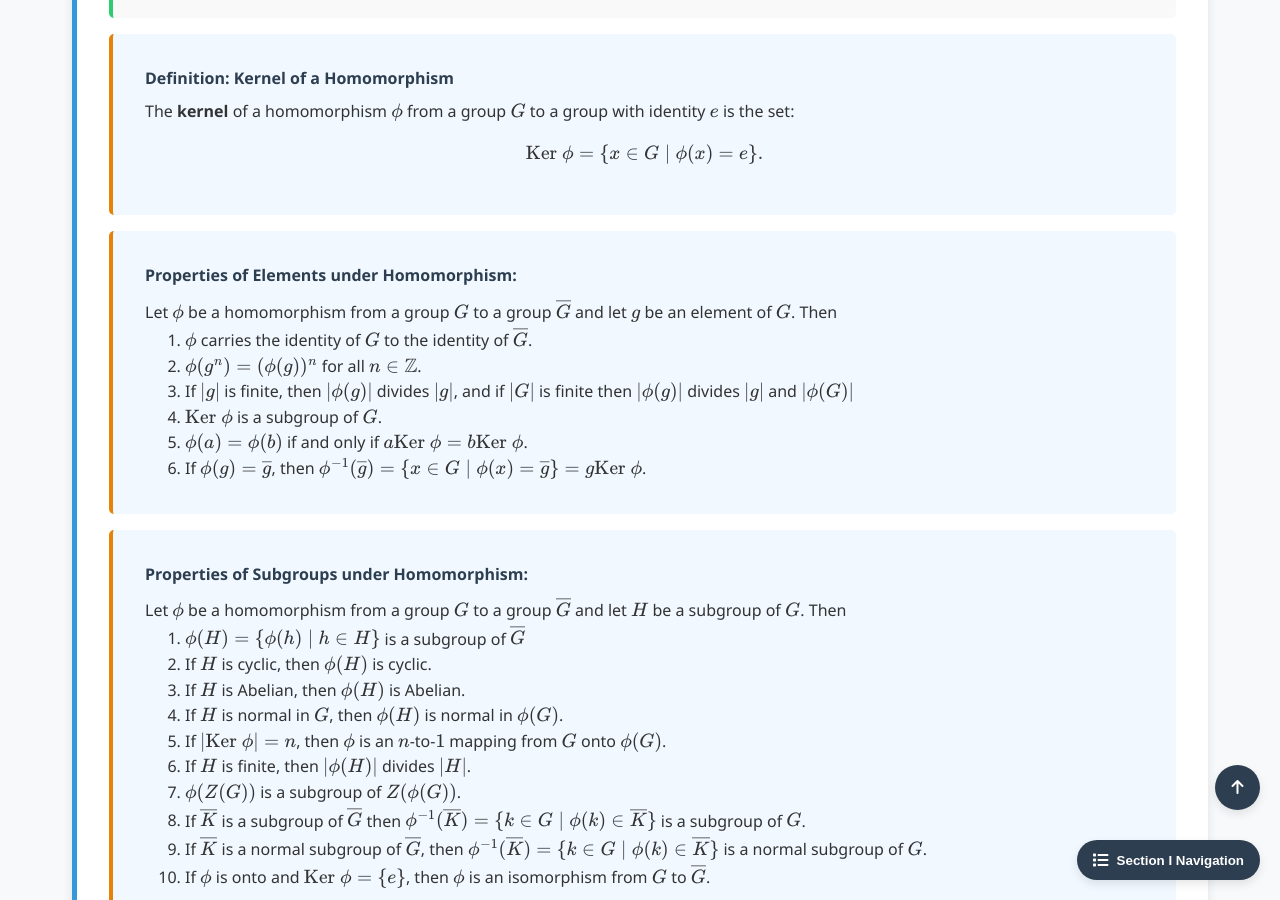
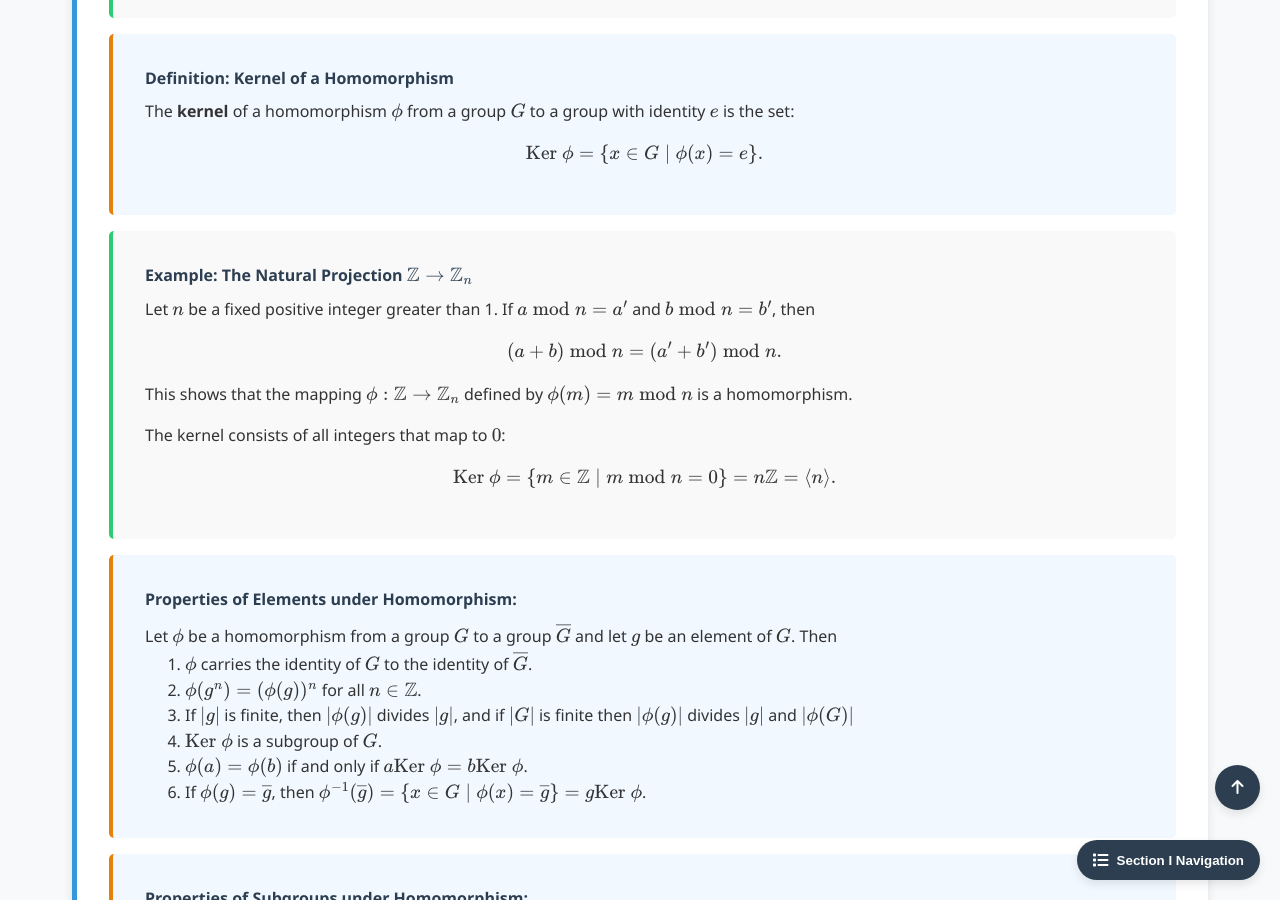
Before and after one commit to Yusukey01/yusukey01.github.io, a Jekyll site: the page built from Mathematics/Linear_algebra/group_isomorphism.html, in a window 1280 px wide and 900 px high, scrolled down 9526 px. Built offline with Jekyll 4.4.1, drawn with Linux system fonts in a browser that asks for light colours; some of the changed text lies outside the part shown.

Commit message:
rebuild page structure

```diff
--- a/Mathematics/Linear_algebra/group_isomorphism.html
+++ b/Mathematics/Linear_algebra/group_isomorphism.html
@@ -562,6 +562,25 @@ uses_python: false
                     \[
                     \text{Ker }\phi = \{x \in G \mid \phi(x) = e\}.
                     \]
+                </div>
+
+                <div class="proof">
+                    <span class="proof-title">Example: The Natural Projection \(\mathbb{Z} \to \mathbb{Z}_n\)</span>
+                    <p>
+                        Let \(n\) be a fixed positive integer greater than 1.
+                        If \(a \bmod n = a'\) and \(b \bmod n = b'\), then
+                        \[
+                        (a + b) \bmod n = (a' + b') \bmod n.
+                        \]
+                        This shows that the mapping \(\phi: \mathbb{Z} \to \mathbb{Z}_n\) defined by
+                        \(\phi(m) = m \bmod n\) is a homomorphism.
+                    </p>
+                    <p>
+                        The kernel consists of all integers that map to \(0\):
+                        \[
+                        \text{Ker }\phi = \{m \in \mathbb{Z} \mid m \bmod n = 0\} = n\mathbb{Z} = \langle n \rangle.
+                        \]
+                    </p>
                 </div>
 
                 <div class="theorem">
@@ -757,6 +776,7 @@ uses_python: false
                 <p>
                     we immediately obtain following corollaries from TFIT.
                 </p>
+
                 <div class="theorem">
                     <span class="theorem-title">Corollaries:</span>
                         If \(\phi\) is a homomorphism from a finite group \(G\) to \(\overline{G}\), then
@@ -764,6 +784,22 @@ uses_python: false
                             <li>\(|G| / |\text{Ker } \phi | = | \phi(G) |\).</li>
                             <li>\(|\phi(G)|\) divides \(|G|\) and \(|\overline{G}|\).</li>
                         </ul>
+                </div>
+
+                <div class="proof">
+                    <span class="proof-title">Example: \(\mathbb{Z}/\langle n \rangle \cong \mathbb{Z}_n\)</span>
+                    <p>
+                        Recall the natural projection \(\phi: \mathbb{Z} \to \mathbb{Z}_n\) defined by
+                        \(\phi(m) = m \bmod n\), whose kernel is \(\text{Ker }\phi = \langle n \rangle\).
+                    </p>
+                    <p>
+                        By the First Isomorphism Theorem:
+                        \[
+                        \mathbb{Z} / \langle n \rangle \cong \phi(\mathbb{Z}) = \mathbb{Z}_n.
+                        \]
+                        This confirms that the factor group \(\mathbb{Z}/n\mathbb{Z}\) and the cyclic group \(\mathbb{Z}_n\)
+                        are structurally identical.
+                    </p>
                 </div>
 
             </section>
```
Also changed, not shown: other parts of Mathematics/Linear_algebra/group_isomorphism.html (+1 -1 lines). Lines whose indentation alone changed are shown as unchanged.
